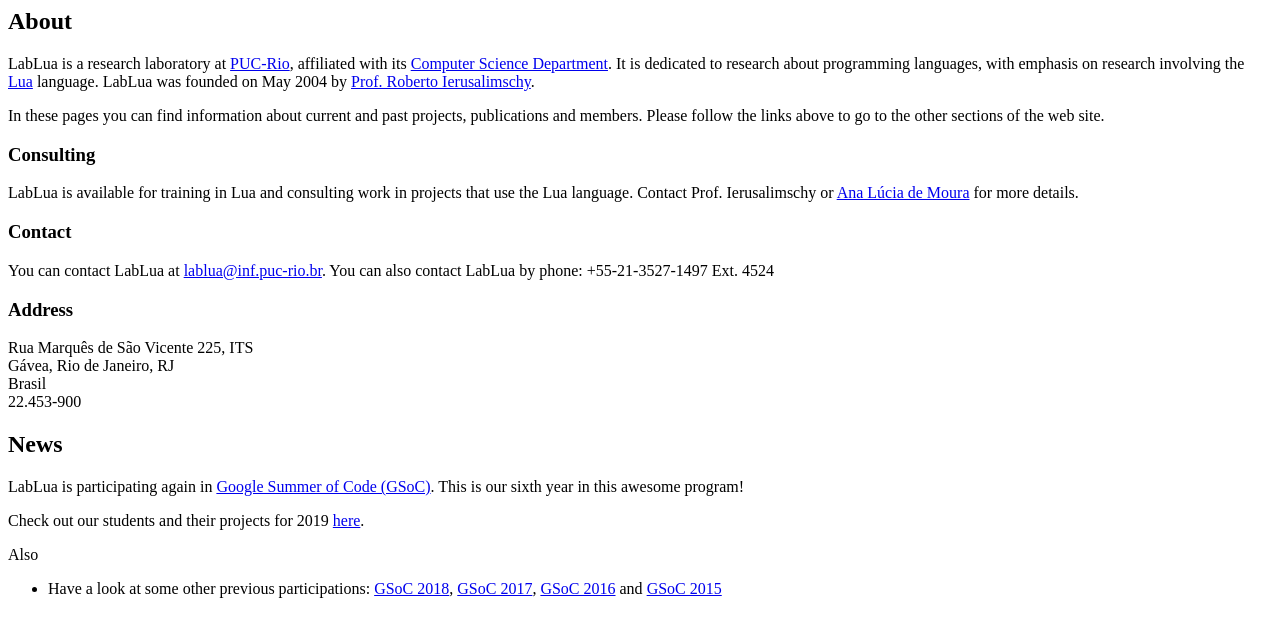
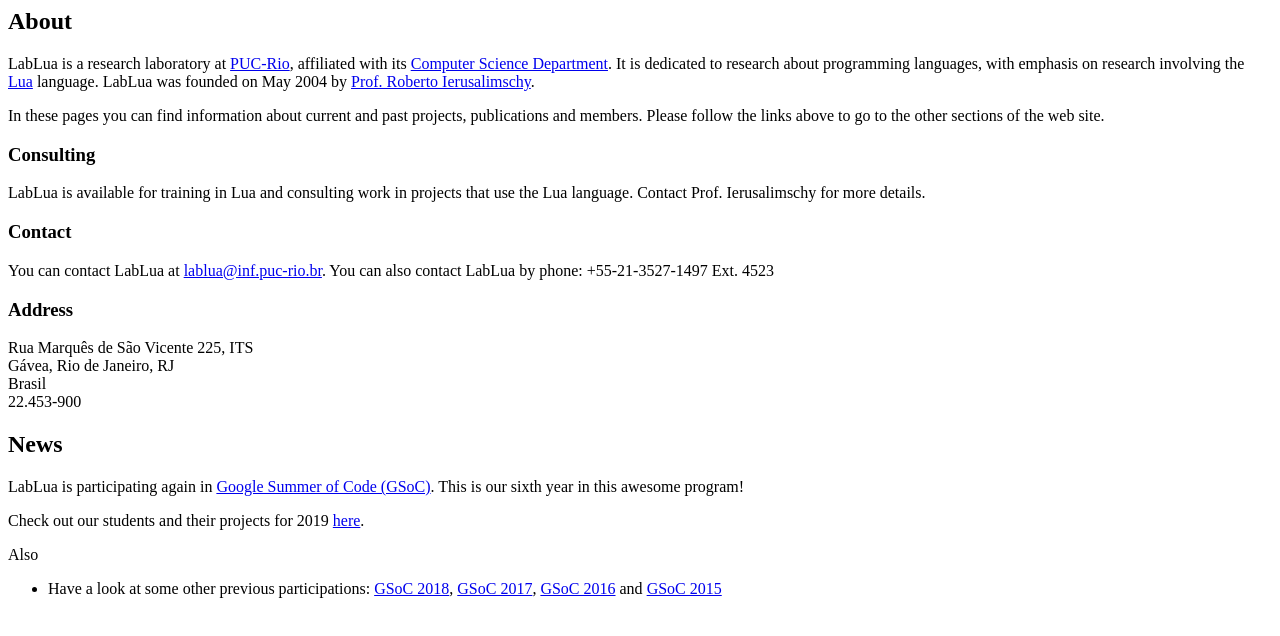
Before and after one commit to labluapucrio/site, a plain HTML site: page edit_here/index.html in a window 1280 px wide. Drawn offline with Linux system fonts and the light colour scheme.

Commit message:
Update index page

```diff
--- a/edit_here/index.html
+++ b/edit_here/index.html
@@ -13,15 +13,14 @@ links above to go to the other sections of the web site.</p>
 <h3>Consulting</h3>
 
 <p>LabLua is available for training in Lua and consulting work in
-projects that use the Lua language. Contact Prof. Ierusalimschy or <a
-href="mailto:amoura@inf.puc-rio.br">Ana Lúcia de Moura</a> for more
-details.</p>
+projects that use the Lua language. Contact Prof. Ierusalimschy
+for more details.</p>
 
 <h3>Contact</h3>
 
 <p>
 You can contact LabLua at <a href="mailto:lablua@inf.puc-rio.br">lablua@inf.puc-rio.br</a>.
-You can also contact LabLua by phone: +55-21-3527-1497 Ext. 4524
+You can also contact LabLua by phone: +55-21-3527-1497 Ext. 4523
 
 <h3>Address</h3>
 Rua Marquês de São Vicente 225, ITS<br>
```
Also changed, not shown: 2 other files.
